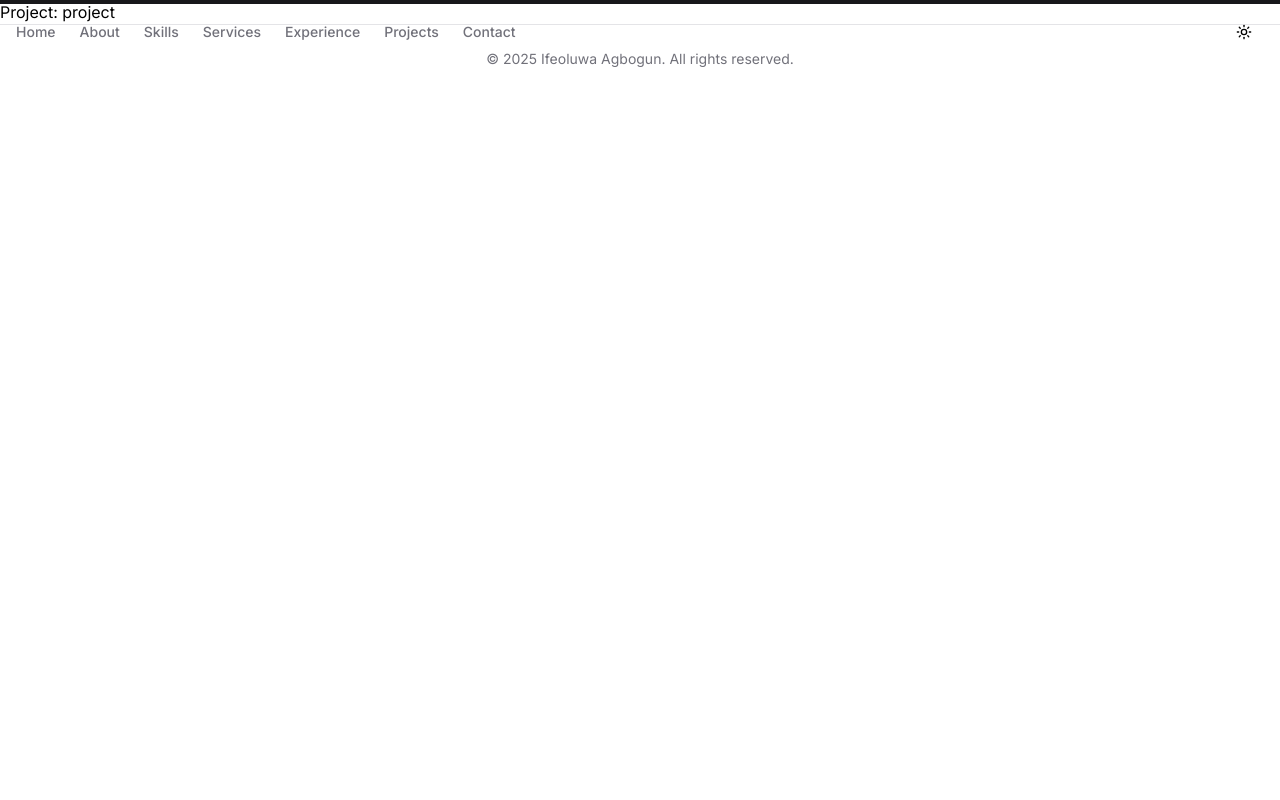
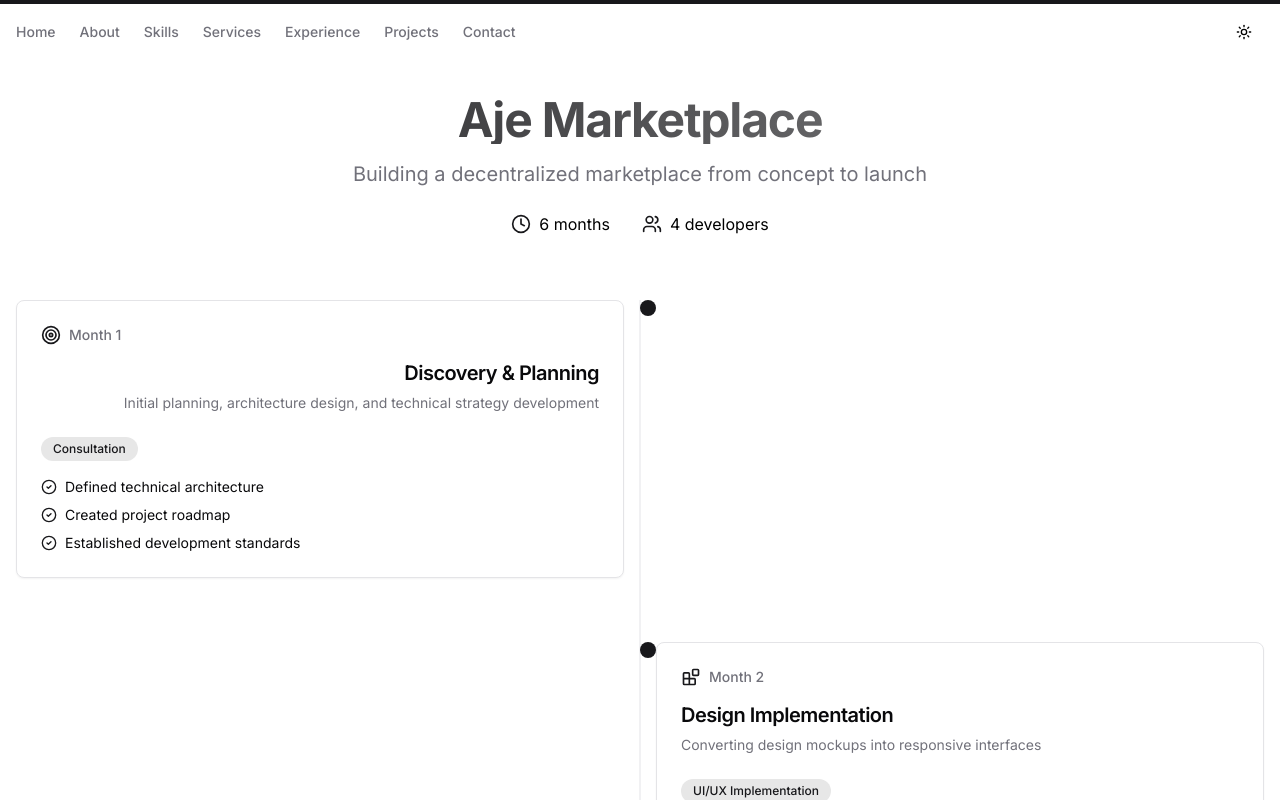
Before and after one commit to paul1029-ife/ifeoluwa-portfolio, a Next.js app: page /project in a window 1280 px wide. Shown: the top 800 px of the page. Built offline with nearby package versions, Linux system fonts and the light colour scheme.

Commit message:
Project page.

```diff
--- a/app/[project]/page.tsx
+++ /dev/null
@@ -1,8 +0,0 @@
-import React from "react";
-
-const Page = ({ params }: { params: { project: string } }) => {
-  const { project } = params;
-  return <div>{`Project: ${project}`}</div>;
-};
-
-export default Page;
--- /dev/null
+++ b/app/project/page.tsx
@@ -0,0 +1,201 @@
+"use client";
+
+import React from "react";
+import { motion } from "framer-motion";
+import { Card, CardContent, CardHeader, CardTitle } from "@/components/ui/card";
+import {
+  Code2,
+  Globe,
+  Blocks,
+  CheckCircle2,
+  Clock,
+  Rocket,
+  Target,
+  Users,
+} from "lucide-react";
+
+const projectTimeline = {
+  title: "Aje Marketplace",
+  description: "Building a decentralized marketplace from concept to launch",
+  duration: "6 months",
+  team: "4 developers",
+  phases: [
+    {
+      title: "Discovery & Planning",
+      icon: Target,
+      date: "Month 1",
+      services: ["Consultation"],
+      description:
+        "Initial planning, architecture design, and technical strategy development",
+      achievements: [
+        "Defined technical architecture",
+        "Created project roadmap",
+        "Established development standards",
+      ],
+    },
+    {
+      title: "Design Implementation",
+      icon: Blocks,
+      date: "Month 2",
+      services: ["UI/UX Implementation"],
+      description: "Converting design mockups into responsive interfaces",
+      achievements: [
+        "Implemented design system",
+        "Created reusable components",
+        "Built responsive layouts",
+      ],
+    },
+    {
+      title: "Core Development",
+      icon: Code2,
+      date: "Month 3-4",
+      services: ["Frontend Development", "Full Stack Development"],
+      description: "Building the marketplace core functionality",
+      achievements: [
+        "Developed user authentication",
+        "Implemented product listing",
+        "Created search functionality",
+      ],
+    },
+    {
+      title: "Web3 Integration",
+      icon: Globe,
+      date: "Month 5",
+      services: ["Web3 Development"],
+      description: "Integrating blockchain functionality and smart contracts",
+      achievements: [
+        "Wallet integration",
+        "Smart contract deployment",
+        "Transaction handling",
+      ],
+    },
+    {
+      title: "Launch & Optimization",
+      icon: Rocket,
+      date: "Month 6",
+      services: ["Mobile Development", "Consultation"],
+      description:
+        "Final testing, optimization, and progressive web app deployment",
+      achievements: [
+        "Performance optimization",
+        "PWA implementation",
+        "Security auditing",
+      ],
+    },
+  ],
+};
+
+const ProjectTimeline = () => {
+  return (
+    <div className="container mx-auto px-4 py-24">
+      {/* Project Header */}
+      <motion.div
+        initial={{ opacity: 0, y: 20 }}
+        whileInView={{ opacity: 1, y: 0 }}
+        viewport={{ once: true }}
+        className="text-center mb-16"
+      >
+        <h1 className="text-4xl font-bold tracking-tight sm:text-5xl bg-gradient-to-r from-primary to-primary/50 bg-clip-text text-transparent mb-4">
+          {projectTimeline.title}
+        </h1>
+        <p className="text-xl text-muted-foreground mb-6">
+          {projectTimeline.description}
+        </p>
+        <div className="flex justify-center gap-8">
+          <div className="flex items-center gap-2">
+            <Clock className="h-5 w-5 text-primary" />
+            <span>{projectTimeline.duration}</span>
+          </div>
+          <div className="flex items-center gap-2">
+            <Users className="h-5 w-5 text-primary" />
+            <span>{projectTimeline.team}</span>
+          </div>
+        </div>
+      </motion.div>
+
+      {/* Timeline */}
+      <div className="relative">
+        {/* Timeline line */}
+        <div className="absolute left-1/2 h-full w-px bg-border -translate-x-1/2" />
+
+        {/* Timeline items */}
+        {projectTimeline.phases.map((phase, index) => {
+          const Icon = phase.icon;
+          const isEven = index % 2 === 0;
+
+          return (
+            <motion.div
+              key={phase.title}
+              initial={{ opacity: 0, x: isEven ? -50 : 50 }}
+              whileInView={{ opacity: 1, x: 0 }}
+              viewport={{ once: true }}
+              transition={{ duration: 0.5, delay: index * 0.2 }}
+              className={`relative grid grid-cols-2 gap-8 mb-16 ${
+                isEven ? "" : "direction-rtl"
+              }`}
+            >
+              {/* Timeline content */}
+              <div className={`${isEven ? "text-right" : "col-start-2"}`}>
+                <Card className="relative group hover:shadow-lg transition-all duration-300">
+                  <CardHeader>
+                    <div className="flex items-center gap-2 mb-2">
+                      <Icon className="h-5 w-5 text-primary" />
+                      <span className="text-sm font-medium text-muted-foreground">
+                        {phase.date}
+                      </span>
+                    </div>
+                    <CardTitle className="text-xl mb-2">
+                      {phase.title}
+                    </CardTitle>
+                    <p className="text-sm text-muted-foreground">
+                      {phase.description}
+                    </p>
+                  </CardHeader>
+                  <CardContent>
+                    <div className="space-y-4">
+                      {/* Services Used */}
+                      <div className="flex flex-wrap gap-2">
+                        {phase.services.map((service) => (
+                          <span
+                            key={service}
+                            className="rounded-full bg-primary/10 px-3 py-1 text-xs font-medium text-primary"
+                          >
+                            {service}
+                          </span>
+                        ))}
+                      </div>
+                      {/* Achievements */}
+                      <ul className="space-y-2">
+                        {phase.achievements.map((achievement) => (
+                          <li
+                            key={achievement}
+                            className="flex items-center text-sm gap-2"
+                          >
+                            <CheckCircle2 className="h-4 w-4 text-primary flex-shrink-0" />
+                            <span>{achievement}</span>
+                          </li>
+                        ))}
+                      </ul>
+                    </div>
+                  </CardContent>
+                </Card>
+              </div>
+
+              {/* Timeline node */}
+              <motion.div
+                className="absolute left-1/2 -translate-x-1/2 w-4 h-4 rounded-full bg-primary"
+                whileInView={{
+                  scale: [1, 1.5, 1],
+                  transition: { duration: 0.5, delay: index * 0.2 },
+                }}
+                viewport={{ once: true }}
+              />
+            </motion.div>
+          );
+        })}
+      </div>
+    </div>
+  );
+};
+
+export default ProjectTimeline;
```
